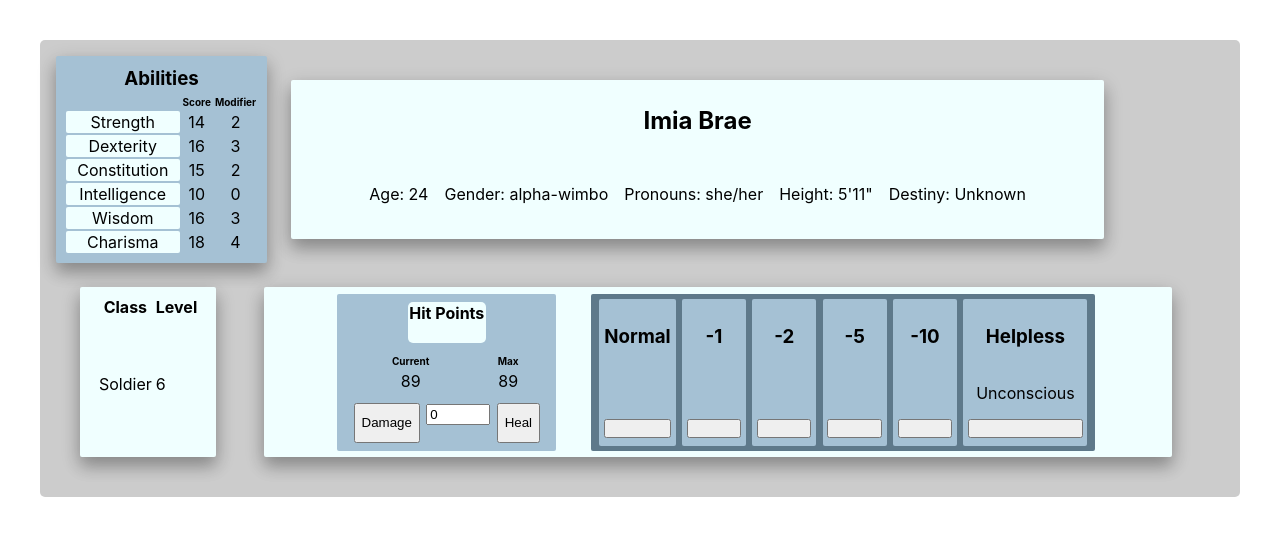
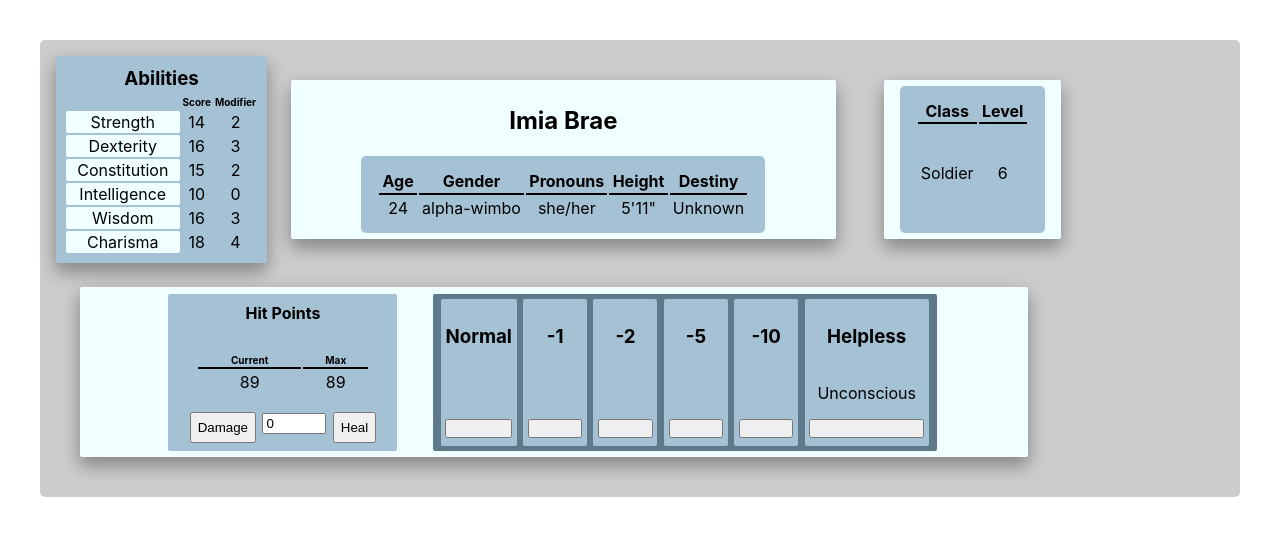
Before and after one commit to Olive251/CharacterKit-SWSE, a Next.js app: page /sampleCharacterSheet in a window 1280 px wide. Shown: the top 536 px of the page. Built offline with nearby package versions, Linux system fonts and the light colour scheme.

Commit message:
working on database connection

```diff
--- a/components/characterSheet/AbilitiesCard.jsx
+++ b/components/characterSheet/AbilitiesCard.jsx
@@ -61,7 +61,7 @@ const AbilitiesCard = (abilities) => {
     }, [])
 
     return (
-        <div className={styles.abilitiesCard}>
+        <div className={styles.longCard}>
             <h3>Abilities</h3>
             <table>
                 <thead>
--- a/components/characterSheet/BasicInfo.jsx
+++ b/components/characterSheet/BasicInfo.jsx
@@ -7,11 +7,29 @@ const BasicInfo = ({basicInfo}) => {
     return (
         <div className={styles.section}>
             <h2>{basicInfo.name}</h2>
-            <p>Age: {basicInfo.age}</p>
+            {/* <p>Age: {basicInfo.age}</p>
             <p>Gender: {basicInfo.gender}</p>
             <p>Pronouns: {basicInfo.pronouns}</p>
             <p>Height: {basicInfo.height}</p>
-            <p>Destiny: {basicInfo.destiny}</p>
+            <p>Destiny: {basicInfo.destiny}</p> */}
+            <table>
+                <thead>
+                    <tr>
+                        <th>Age</th>
+                        <th>Gender</th>
+                        <th>Pronouns</th>
+                        <th>Height</th>
+                        <th>Destiny</th>
+                    </tr>
+                    <tr>
+                        <td>{basicInfo.age}</td>
+                        <td>{basicInfo.gender}</td>
+                        <td>{basicInfo.pronouns}</td>
+                        <td>{basicInfo.height}</td>
+                        <td>{basicInfo.destiny}</td>
+                    </tr>
+                </thead>
+            </table>
         </div>
     )
 }
--- a/styles/CharacterSheet.module.css
+++ b/styles/CharacterSheet.module.css
@@ -41,10 +41,22 @@
     text-align: center;
 }
 .section table {
-    text-align: left;
+    text-align: center;
+    background-color:rgb(165, 193, 212);
+    padding: .75rem;
+    padding-inline: 1rem;
+    border-radius: 5px;
+    /* border: 1px solid; */
+    /* border-collapse: collapse; */
+
 }
 .section table th {
     text-align: center;
+    border-bottom: 2px solid;
+    padding-inline: .2rem;
+}
+.section table td {
+    padding-inline: .2rem;
 }
 
 .hpCard {
@@ -64,7 +76,6 @@
     text-align: center;
 }
 .hpCard h4 {
-    background-color: azure;
     border-radius: 5px;
     padding: .1rem;
     margin: 0;
@@ -118,23 +129,23 @@
     min-width: 2rem;
 }
 
-.abilitiesCard {
+.longCard {
     display: flex;
     flex-direction: column;
-    background-color: rgb(165, 193, 212);
+    background-color:rgb(165, 193, 212);
     border-radius: 2px;
     padding: .5rem;
     box-shadow: 0 10px 16px 0 rgba(0,0,0,0.2),0 6px 20px 0 rgba(0,0,0,0.19) !important;
 }
-.abilitiesCard h3 {
+.longCard h3 {
     text-align: center;
     margin-top: .2rem;
     margin-bottom: .2rem;
 }
-.abilitiesCard tbody {
+.longCard tbody {
     text-align: center;
 }
-.abilitiesCard thead {
+.longCard thead {
     font-size: x-small;
 }
 
--- a/styles/Home.module.css
+++ b/styles/Home.module.css
@@ -147,6 +147,7 @@
 .characterBuilderCard {
   display: flex;
   flex-direction: column;
+  justify-content: space-between;
   background-color: whitesmoke;
   margin: 1rem;
   text-align: left;
```
Also changed, not shown: lib/dbConnect.js (+27 -12 lines), pages/index.js (+11 -4 lines).
